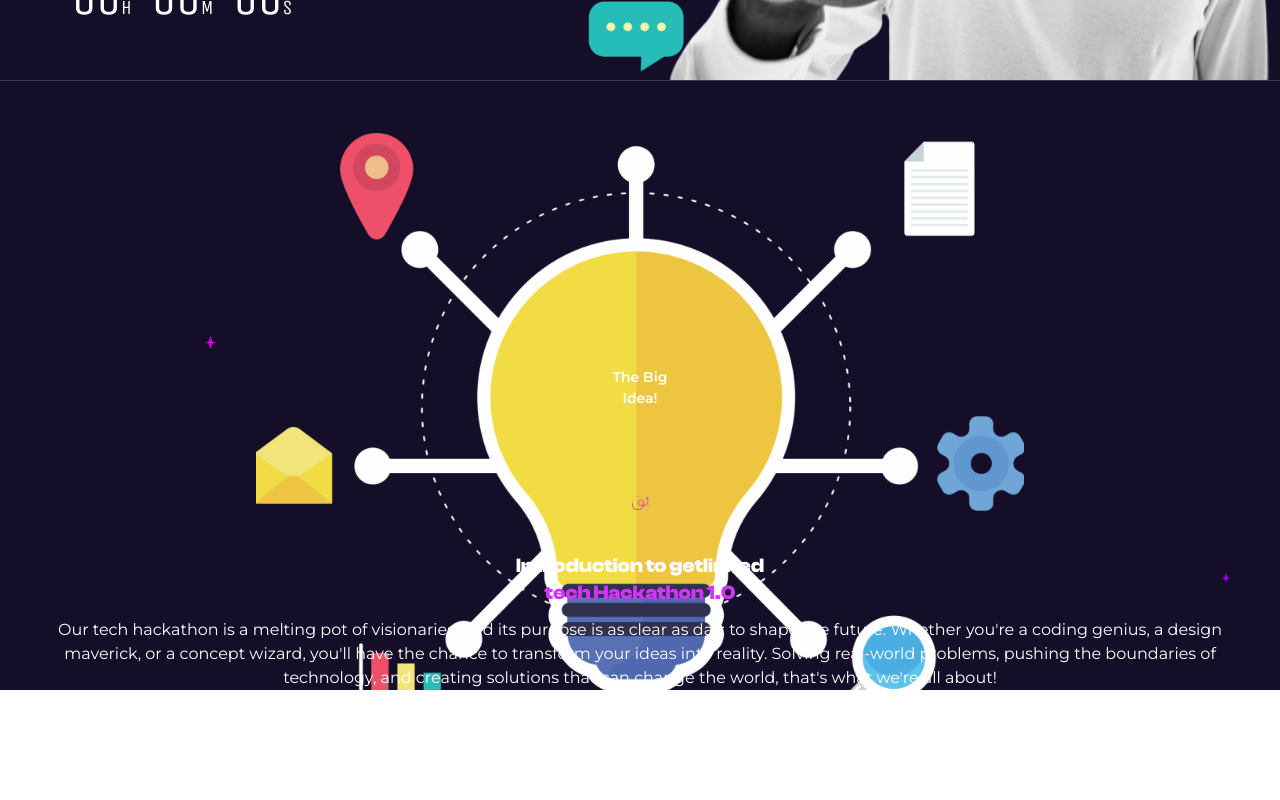
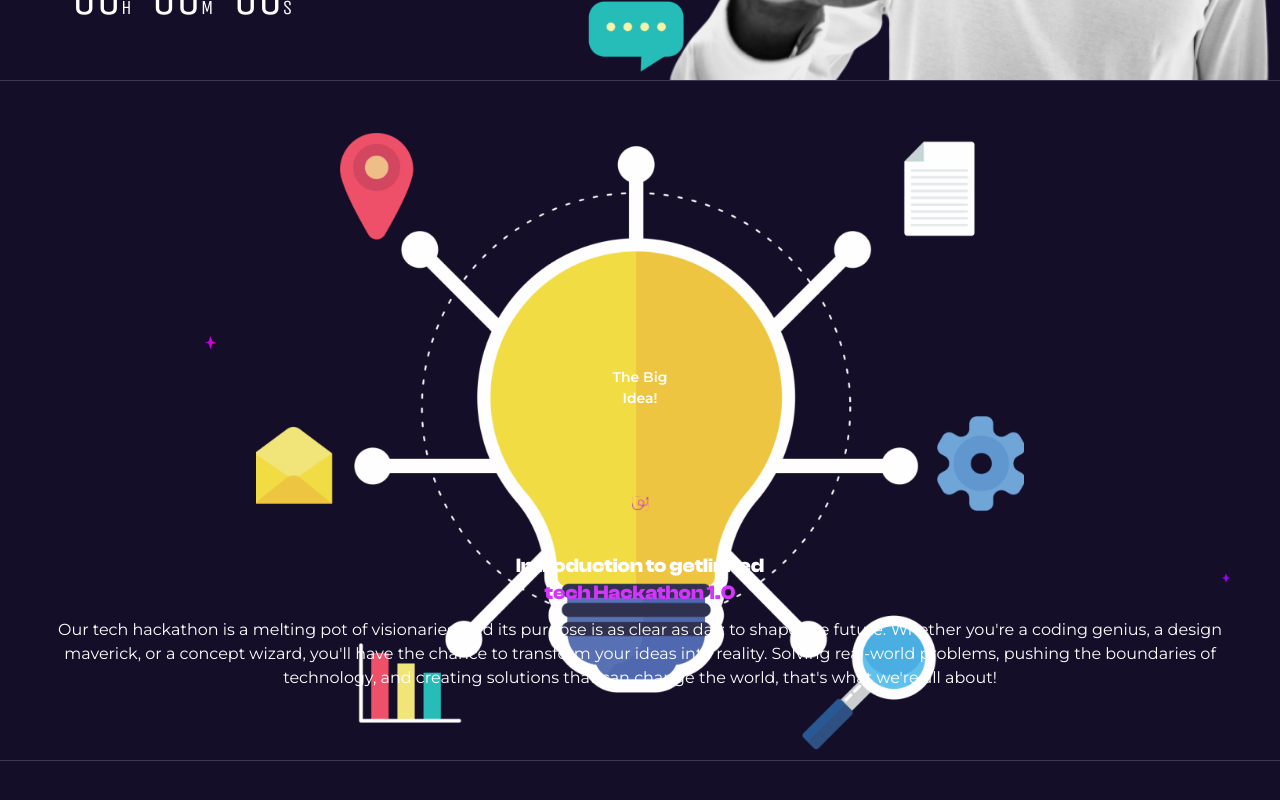
Before and after one commit to Afolabi-bit/getlinked, a React (Vite) app: page / in a window 1280 px wide. Shown: the part 676-1476 px from the top of the page. Before the commit the page ends 1366 px from the top, so only its background shows below. Built offline with nearby package versions, Linux system fonts and the light colour scheme; a web font is replaced by a local one.

Commit message:
intro section on mobile

```diff
--- a/src/App.jsx
+++ b/src/App.jsx
@@ -4,7 +4,7 @@ import Intro from "./components/introduction";
 
 const App = () => {
   return (
-    <main className="w-screen overflow-hidden">
+    <main className="w-screen overflow-hidden mb-52">
       <Header />
       <Hero />
       <Intro />
--- a/src/components/introduction.jsx
+++ b/src/components/introduction.jsx
@@ -2,6 +2,7 @@ import BigIdea from "../assets/big.png";
 import Arrow from "../assets/arrow.svg";
 import StarG from "../assets/star-gra.svg";
 import StarP from "../assets/star-purple.svg";
+import { Line } from "./utils";
 
 const Intro = () => {
   return (
@@ -27,7 +28,7 @@ const Intro = () => {
         />
       </div>
 
-      <div className="text-center px-8 relative">
+      <div className="text-center px-8 relative mb-[70px]">
         <img
           src={StarP}
           alt=""
@@ -51,6 +52,7 @@ const Intro = () => {
           change the world, that's what we're all about!
         </p>
       </div>
+      <Line />
     </section>
   );
 };
--- a/src/components/utils.jsx
+++ b/src/components/utils.jsx
@@ -1,6 +1,3 @@
-import Star from "../assets/star.svg";
-import BrightStar from "../assets/bright-star.svg";
-
 export const RegisterBtn = () => {
   return (
     <button className="register w-[172px] md:w-[122px] lg:w-[172px] text-white">
```
